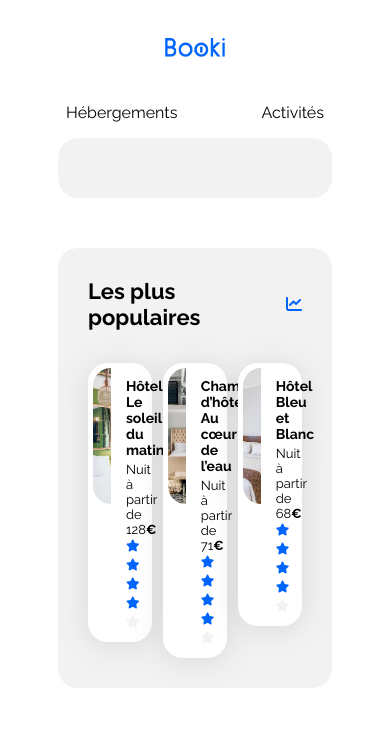
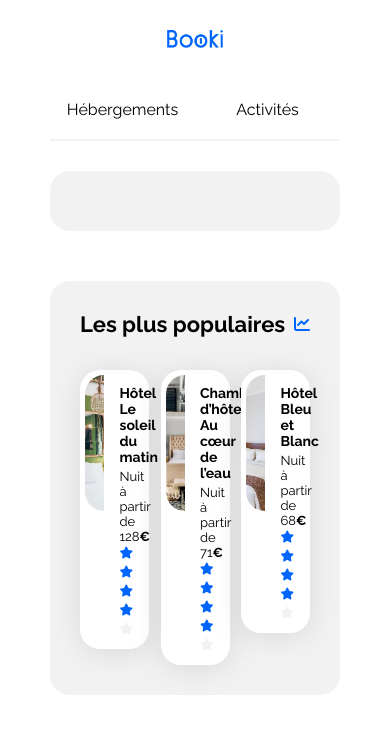
Before and after one commit to Gaelle-M/OC_2_Booki, a plain HTML site: page index.html in a window 390 px wide. Drawn offline with Linux system fonts and the light colour scheme.

Commit message:
modification et ajustement du header et du responsive

```diff
--- a/css/style.css
+++ b/css/style.css
@@ -3,6 +3,9 @@
 
 * {
     font-family: 'Raleway', sans-serif;
+    margin: 0;
+    padding: 0;
+    box-sizing: border-box;
 }
 
 :root {
@@ -25,10 +28,12 @@ header {
     display: flex;
     justify-content: space-between;
     align-items: center;
+    margin-bottom: 30px;
 }
 
 header img {
-    width: 60px;
+    width: 70px;
+    padding: 10px 0;
 }
 
 header nav ul {
@@ -38,14 +43,18 @@ header nav ul {
 }
 
 header nav ul li a {
+    display: block;
     font-size: 16px;
     font-weight: 400;
+    padding-top: 20px;
+    border-top: 2px solid transparent;
 }
+
 header nav ul li a:hover {
-    color: #0065FC;
-    border-top: 2px solid #0065FC;
-    padding-top: 20px;
+    color: var(--main-color);;
+    border-color: 2px solid var(--main-color);;
 }
+
 
 .main-container {
     width: 100%;
@@ -157,6 +166,7 @@ a {
 
 /****** Media queries ***********/
 /* Medium devices (tablets, less/equal than 1024px) */
+
 @media (max-width: 1024px) {
     .hebergements-and-populaires {
         flex-direction: column;
@@ -191,13 +201,14 @@ a {
 }
 
 /* Small devices (phones, less than 768px) */
-@media (max-width: 768px) {
+@media (max-width: 500px) {
     header {
         flex-direction: column;
         align-items: center;
     }
 
     header img {
+        width: 40%;
         padding: 30px;
     }
 
@@ -208,13 +219,23 @@ a {
     header nav ul {
         padding: 0;
         justify-content: space-around;
+        gap: 0;
+    }
+
+    header nav ul li {
+        width: 50%;
+        text-align: center;
+        padding: 0;
+    }
+
+    header nav ul li a {
+        border-bottom: 2px solid #F2F2F2;
+        padding-bottom: 20px;
     }
 
     header nav ul li a:hover {
         border-top: none;
         border-bottom: 2px solid #0065FC;
-
+        padding-bottom: 20px;
     }
-
-
 }
```
Also changed, not shown: index.html (+1 -0 lines).
